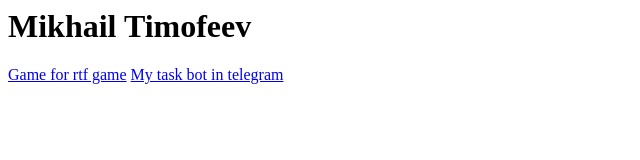
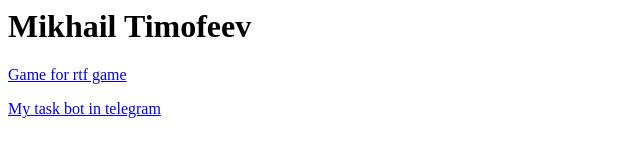
Before and after one commit to des45/des45.github.io, a plain HTML site: page index.html in a window 1280 px wide. Shown: the whole page, without its empty margins (0-640 px from the left). Drawn offline with Linux system fonts and the light colour scheme.

Commit message:
Little corrections

```diff
--- a/index.html
+++ b/index.html
@@ -1,12 +1,12 @@
 <!DOCTYPE>
-<html>
+<html lang="en-US">
 	<head>
 		<title>Desentcare's page</title>
 	</head>
 	<body>
 		<H1>Mikhail Timofeev</H1>
 
-		<a href="rtf-game">Game for rtf game</a>
-		<a href="https://t.me/humanTaskBot">My task bot in telegram</a>
+		<a href="rtf-game"><p>Game for rtf game</p></a>
+		<a href="https://t.me/humanTaskBot"><p>My task bot in telegram</p></a>
 	</body>
 </html>
```
